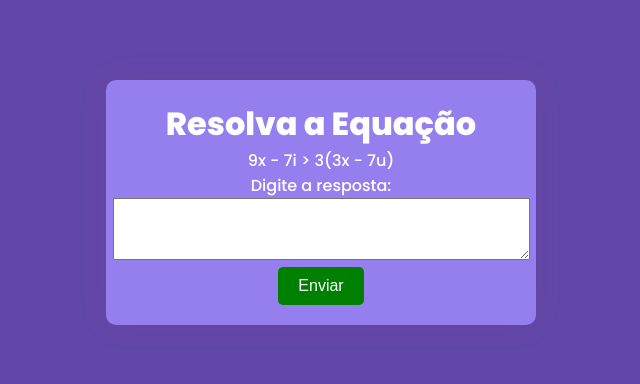
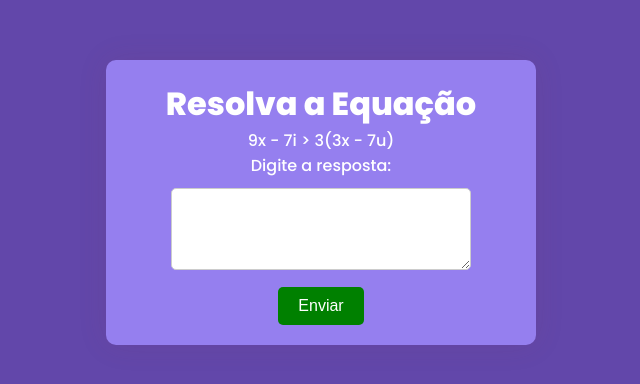
Before and after one commit to Mayfriend/presente-namorados, a plain HTML site: page equation.html in a window 1280 px wide. Shown: the part 198-582 px from the top of the page, without its empty margins (319-959 px from the left). Drawn offline with Linux system fonts and the light colour scheme.

Commit message:
Update styles.css

```diff
--- a/styles.css
+++ b/styles.css
@@ -173,6 +173,21 @@ button#noButton:hover {
 .button-container {
     display: flex;
     justify-content: center;
+    margin-top: 20px; /* Adicionando espaço entre os botões e outros elementos */
 }
 
-/* Estilos para os bot
+/* Estilos para os botões dentro do container */
+.button-container button {
+    margin: 0 10px; /* Espaço entre os botões */
+}
+
+/* Estilos para o textarea */
+textarea {
+    width: 100%; /* Define a largura máxima como 100% */
+    max-width: 300px; /* Define a largura máxima */
+    padding: 10px;
+    margin: 10px 0;
+    border: 1px solid #ccc;
+    border-radius: 5px;
+    font-size: 1em;
+}
```
